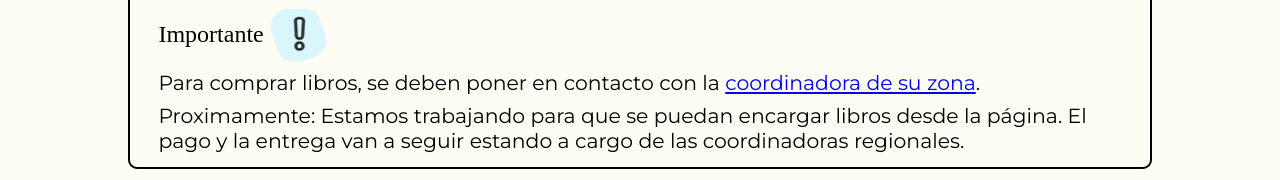
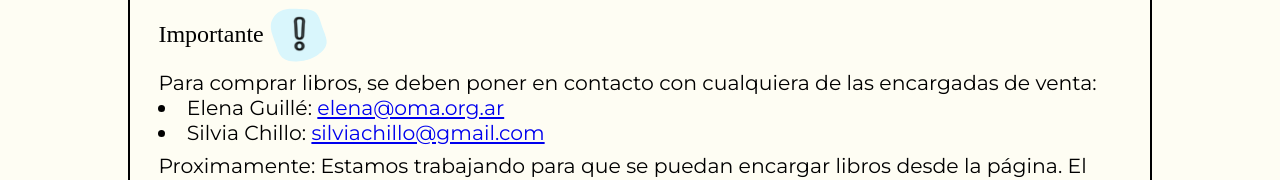
Before and after one commit to JZylber/oma-san-isidro, a Next.js app: page /otros/libros in a window 1280 px wide. Shown: the part 352-532 px from the top of the page. Built offline with nearby package versions, Linux system fonts and the light colour scheme; no server answers; a web font is replaced by a local one.

Commit message:
feat(books): contact information

```diff
--- a/pages/otros/Libros.module.scss
+++ b/pages/otros/Libros.module.scss
@@ -41,6 +41,9 @@
             align-self: center;
             font-size: shared.$desktop-actionable-font-size;
         }
+    }
+    ul{
+        list-style-position: inside;
     }
     &_title {
         display: flex;
--- a/pages/otros/libros.tsx
+++ b/pages/otros/libros.tsx
@@ -78,7 +78,11 @@ const Books : NextPage = () => {
                         <Warning className={styles.warning_box_title_icon} />
                     </div>
                     <div className={styles.warning_box_content}>
-                        <p>Para comprar libros, se deben poner en contacto con la <Link href={"/contacto"}>coordinadora de su zona</Link>.</p>
+                        <p>Para comprar libros, se deben poner en contacto con cualquiera de las encargadas de venta:</p>
+                        <ul>
+                            <li>Elena Guillé: <a href="mailto:elena@oma.org.ar">elena@oma.org.ar</a></li>
+                            <li>Silvia Chillo: <a href="mailto:silviachillo@gmail.com">silviachillo@gmail.com</a></li>
+                        </ul>
                         <p>Proximamente: Estamos trabajando para que se puedan encargar libros desde la página. El pago y la entrega van a seguir estando a cargo de las coordinadoras regionales.</p>
                     </div>
             </div>
```
